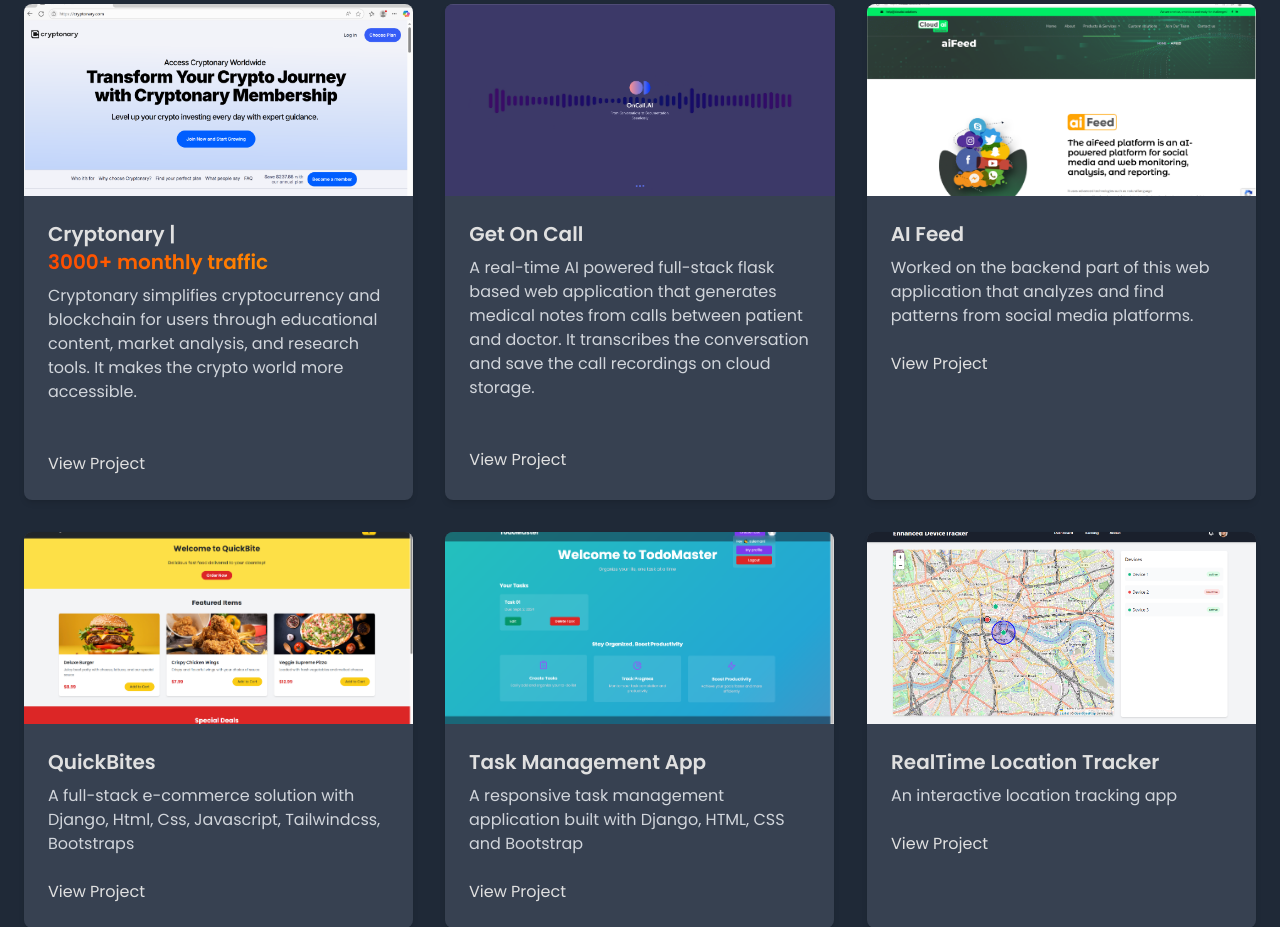
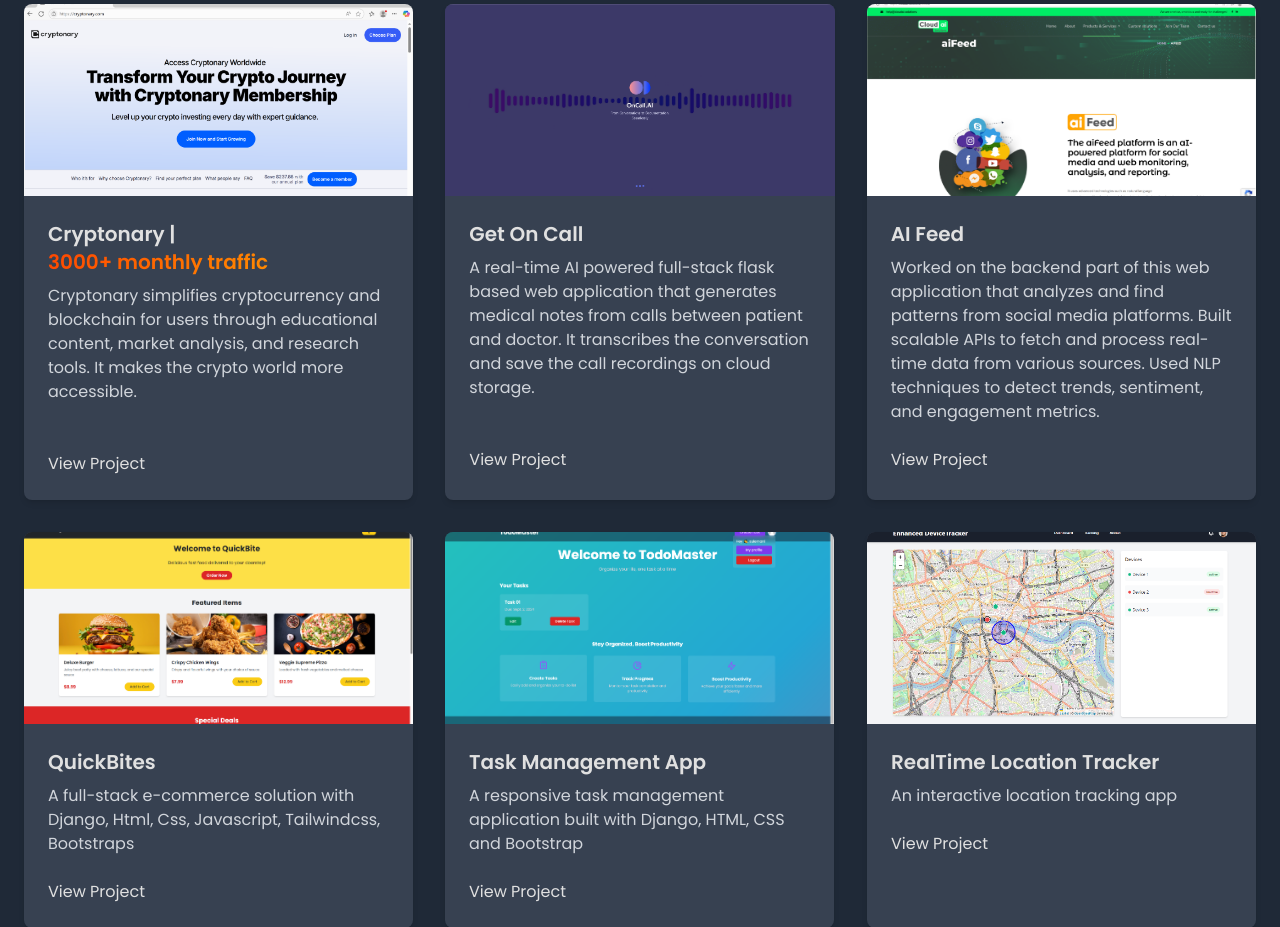
Before and after one commit to SulemanAwais/portfolio, a Django app: page / in a window 1280 px wide. Shown: the part 2268-3195 px from the top of the page. Run offline with Django 4.2, Linux system fonts and the light colour scheme; some libraries are stand-ins or nearby versions.

Commit message:
Update home.html

```diff
--- a/basic_project/basic_app/templates/home.html
+++ b/basic_project/basic_app/templates/home.html
@@ -402,7 +402,10 @@
                         <img src="{% static 'basic_app/aifeed.PNG' %}?height=200&width=400" alt="aifeed" class="w-full h-48 object-cover">
                         <div class="p-6">
                             <h3 class="text-xl font-semibold mb-2 text-orangered">AI Feed</h3>
-                            <p class="text-gray-300 mb-4">Worked on the backend part of this web application that analyzes and find patterns from social media platforms.</p>
+                            <p class="text-gray-300 mb-4">Worked on the backend part of this web application that analyzes and find patterns from social media platforms.
+                            Built scalable APIs to fetch and process real-time data from various sources.
+                            Used NLP techniques to detect trends, sentiment, and engagement metrics.
+                            </p>
                             <a href="https://cloudai.solutions/aifeed/" class="text-orangered hover:text-orange-500">View Project</a>
                         </div>
                     </div>
```
